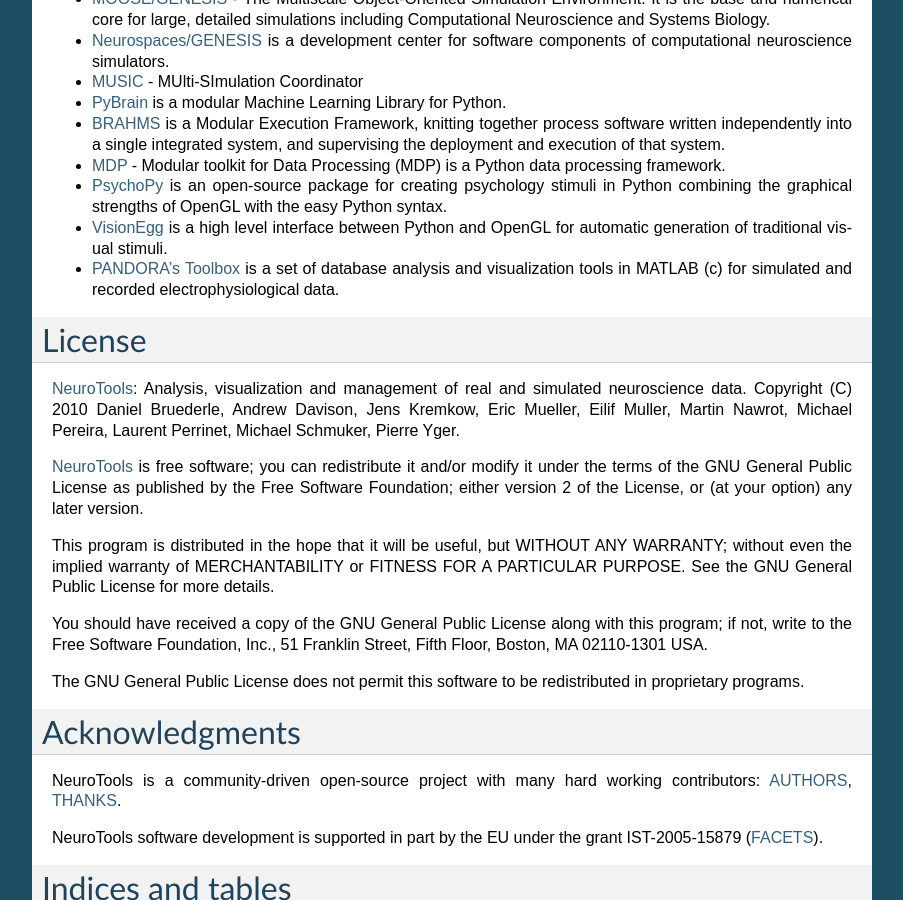
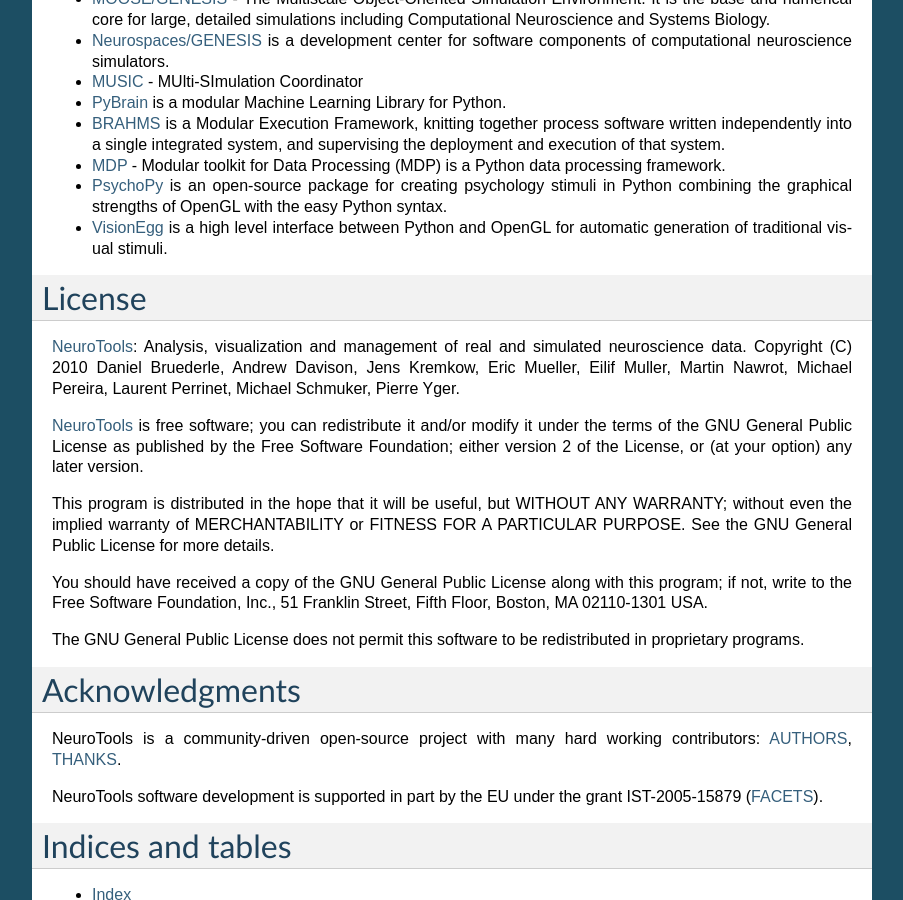
Before and after one commit to laurentperrinet/NeuroTools, a Sphinx documentation site: the page built from doc/index.rst, in a window 1280 px wide and 900 px high, scrolled down 1988 px. Shown: the whole window, without its empty margins (198-1101 px from the left). Built offline with Sphinx 7.4.7, drawn with Linux system fonts in a browser that asks for light colours.

Commit message:
removed pandora upon request

```diff
--- a/doc/index.rst
+++ b/doc/index.rst
@@ -182,10 +182,6 @@
 -  `VisionEgg <http://www.visionegg.org/>`_ is a high level interface
    between Python and OpenGL for automatic generation of traditional
    visual stimuli.
--  `PANDORA's
-   Toolbox <http://userwww.service.emory.edu/~cgunay/pandora>`_ is a set
-   of database analysis and visualization tools in MATLAB (c) for
-   simulated and recorded electrophysiological data.
 
 License
 =======
```
